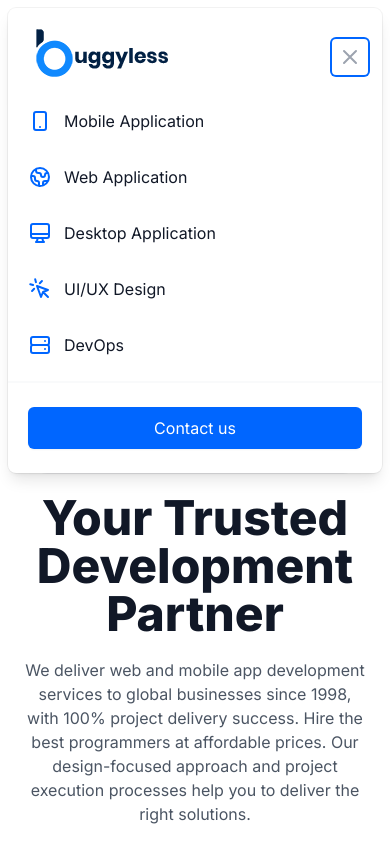
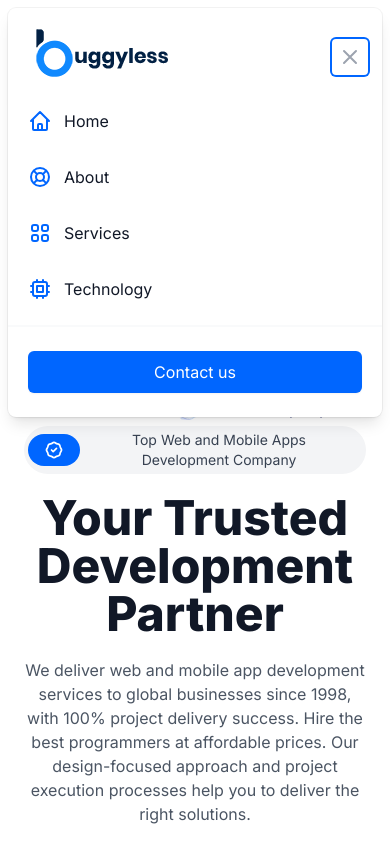
Before and after one commit to dransidu/buggyless, a Next.js app: page / in a window 390 px wide. Both pictures are taken after a click on the button "Open menu". Shown: the top 844 px of the page. Built offline with nearby package versions, Linux system fonts and the light colour scheme.

Commit message:
Implementing mobile navbar

```diff
--- a/components/Navbar/index.jsx
+++ b/components/Navbar/index.jsx
@@ -15,10 +15,12 @@ import {
     ShieldCheckIcon,
     SupportIcon,
     XIcon,
+    HomeIcon,
+    ViewGridIcon,
+    ChipIcon,
 } from "@heroicons/react/outline";
 import { ChevronDownIcon } from "@heroicons/react/solid";
 import Image from "next/image";
-import Link from "next/link";
 import Logo from "../../assets/images/logo.png";
 import LogoDarkMode from "../../assets/images/logo_darkmode.png";
 import ThemeToggleButton from "./ThemeToggleButton";
@@ -59,6 +61,28 @@ const solutions = [
             "Connect with third-party tools that you're already using.",
         href: "#",
         icon: ServerIcon,
+    },
+];
+const mobileNav = [
+    {
+        name: "Home",
+        href: "home",
+        icon: HomeIcon,
+    },
+    {
+        name: "About",
+        href: "about",
+        icon: SupportIcon,
+    },
+    {
+        name: "Services",
+        href: "services",
+        icon: ViewGridIcon,
+    },
+    {
+        name: "Technology",
+        href: "#",
+        icon: ChipIcon,
     },
 ];
 const callsToAction = [
@@ -349,11 +373,16 @@ export default function Navbar() {
                             </div>
                             <div className="mt-6">
                                 <nav className="grid gap-y-8">
-                                    {solutions.map((item) => (
-                                        <a
+                                    {mobileNav.map((item) => (
+                                        <Scroll.Link
                                             key={item.name}
-                                            href={item.href}
-                                            className="-m-3 p-3 flex items-center rounded-md hover:bg-gray-50 dark:hover:bg-gray-900"
+                                            to={item.href}
+                                            spy={true}
+                                            smooth={true}
+                                            offset={-80}
+                                            duration={500}
+                                            delay={100}
+                                            className="-m-3 p-3 flex items-center rounded-md hover:bg-gray-50 dark:hover:bg-gray-900 cursor-pointor"
                                         >
                                             <item.icon
                                                 className="flex-shrink-0 h-6 w-6 text-primary"
@@ -362,7 +391,7 @@ export default function Navbar() {
                                             <span className="ml-3 text-base font-medium text-gray-900 dark:text-gray-100">
                                                 {item.name}
                                             </span>
-                                        </a>
+                                        </Scroll.Link>
                                     ))}
                                 </nav>
                             </div>
@@ -393,12 +422,17 @@ export default function Navbar() {
                                 ))}
                             </div> */}
                             <div>
-                                <a
-                                    href="#"
-                                    className="w-full flex items-center justify-center px-4 py-2 border border-transparent rounded-md shadow-sm text-base font-medium text-white bg-primary dark:shadow-md dark:shadow-primary"
+                                <Scroll.Link
+                                    to="contactus"
+                                    spy={true}
+                                    smooth={true}
+                                    offset={-80}
+                                    duration={500}
+                                    delay={100}
+                                    className="w-full flex items-center justify-center px-4 py-2 border border-transparent rounded-md shadow-sm text-base font-medium text-white bg-primary dark:shadow-md cursor-pointer"
                                 >
                                     Contact us
-                                </a>
+                                </Scroll.Link>
                                 {/* <p className="mt-6 text-center text-base font-medium text-gray-500">
                                     Existing customer?{" "}
                                     <a
```
